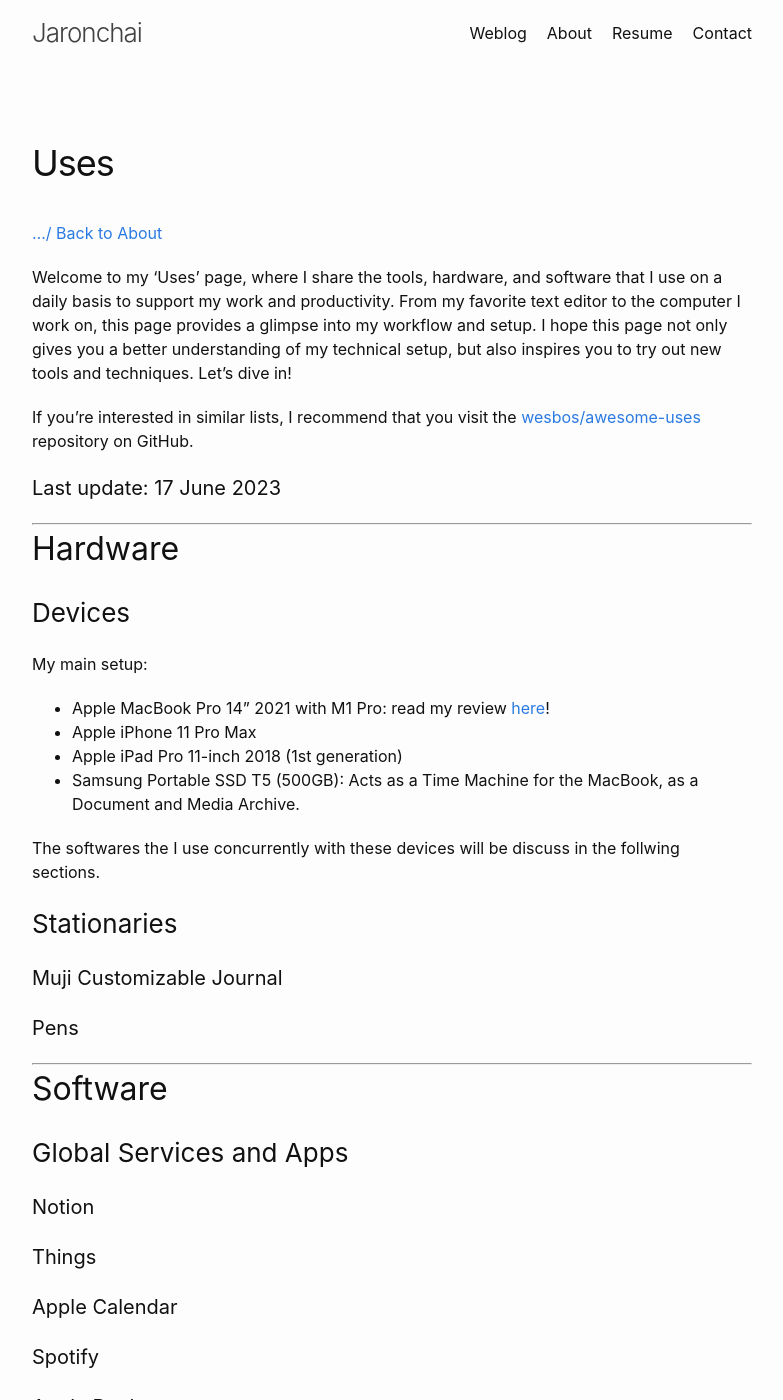
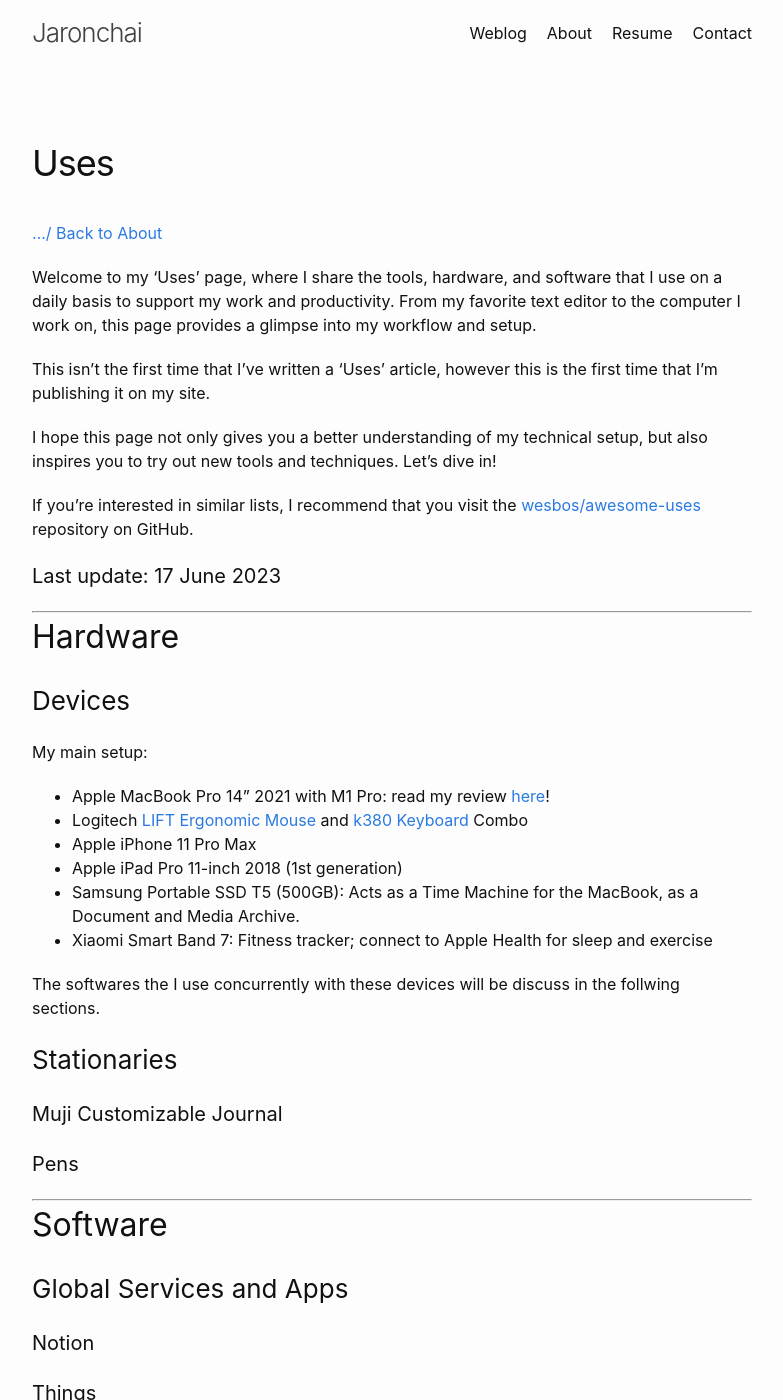
Before and after one commit to jarondlk/jaronchai-blog, a Jekyll site: the page built from pages/uses.markdown, in a window 1280 px wide and 1400 px high. Shown: the whole window, without its empty margins (248-1031 px from the left). Built offline with Jekyll 4.4.1, drawn with Linux system fonts in a browser that asks for light colours; some of the changed text lies outside the part shown.

Commit message:
Update uses

```diff
--- a/pages/uses.markdown
+++ b/pages/uses.markdown
@@ -5,7 +5,11 @@
 ---
 [.../ Back to About]({{ site.url }}/about/)
 
-Welcome to my 'Uses' page, where I share the tools, hardware, and software that I use on a daily basis to support my work and productivity. From my favorite text editor to the computer I work on, this page provides a glimpse into my workflow and setup. I hope this page not only gives you a better understanding of my technical setup, but also inspires you to try out new tools and techniques. Let's dive in!
+Welcome to my 'Uses' page, where I share the tools, hardware, and software that I use on a daily basis to support my work and productivity. From my favorite text editor to the computer I work on, this page provides a glimpse into my workflow and setup.
+
+This isn't the first time that I've written a 'Uses' article, however this is the first time that I'm publishing it on my site.
+
+I hope this page not only gives you a better understanding of my technical setup, but also inspires you to try out new tools and techniques. Let's dive in!
 
 If you're interested in similar lists, I recommend that you visit the [wesbos/awesome-uses](https://github.com/wesbos/awesome-uses) repository on GitHub.
 
@@ -20,9 +24,11 @@
 My main setup:
 
 * Apple MacBook Pro 14" 2021 with M1 Pro: read my review [here]({{site.url}}/2022/05/02/macbook-pro-14.html)!
+* Logitech [LIFT Ergonomic Mouse](https://www.logitech.com/products/mice/lift-vertical-ergonomic-mouse.910-006481.html) and [k380 Keyboard](https://www.logitech.com/products/keyboards/k380-multi-device.html) Combo
 * Apple iPhone 11 Pro Max
 * Apple iPad Pro 11-inch 2018 (1st generation)
 * Samsung Portable SSD T5 (500GB): Acts as a Time Machine for the MacBook, as a Document and Media Archive.
+* Xiaomi Smart Band 7: Fitness tracker; connect to Apple Health for sleep and exercise
 
 The softwares the I use concurrently with these devices will be discuss in the follwing sections.
 
@@ -96,14 +102,14 @@
 
 ---
 
-## What I'd like to use
+## Potential Upgrades in the Future
 
 So far this paged described the setup that I'm currently using. The following are tools or hardware, I would like to learn to use in the future.
 
-*
+* Apple Watch (upgrade from Xiaomi Smart Band 7)
 
 ## What I stopped using
 
-* Goodnotes.
-* Google Chrome. I stopped using Google Chrome since I started using Apple's Safari for about two months. Chrome feels too clunky for using on Apple's device, and Safari is by far a way more secure browser.
-* Pycharm.
+* Goodnotes (to Notability): I feel like the tools bar is taking up too much workspace area and once you have quite a large library of notes, the application feels sluggish.
+* Google Chrome (to Safari): I stopped using Google Chrome since I started using Apple's Safari for about two months. Chrome feels too clunky for using on Apple's device, and Safari is by far a way more secure browser.
+* Pycharm (to VScode): Since later VScode updates, nearly all of the features that I normally use on pycharm, is available on VScode.
```
